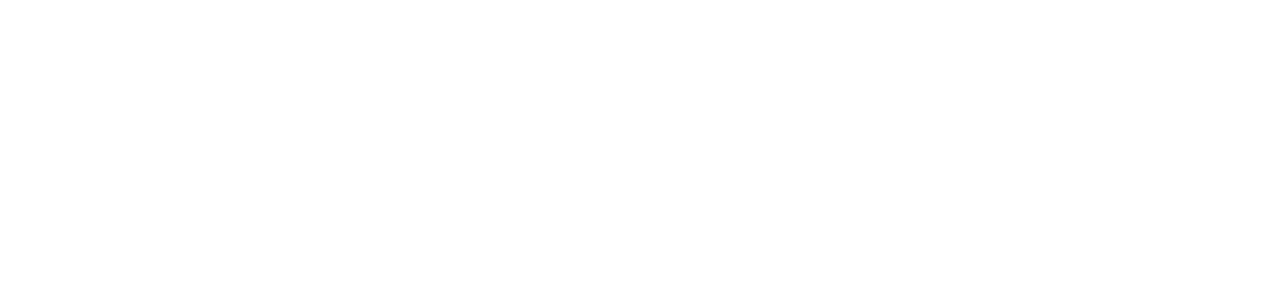
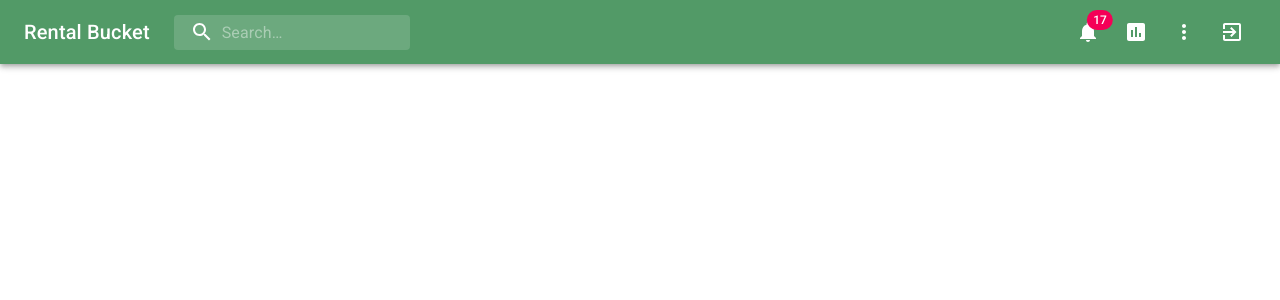
Before and after one commit to matheusbr1/rental-bucket, a React (Create React App) app: page /dashboard in a window 1280 px wide. Shown: the top 300 px of the page. Built offline with nearby package versions, Linux system fonts and the light colour scheme.

Commit message:
Feat: AppBar init

```diff
--- a/package.json
+++ b/package.json
@@ -4,6 +4,7 @@
   "private": true,
   "dependencies": {
     "@material-ui/core": "^4.11.3",
+    "@material-ui/icons": "^4.11.2",
     "@testing-library/jest-dom": "^5.11.4",
     "@testing-library/react": "^11.1.0",
     "@testing-library/user-event": "^12.1.10",
@@ -11,6 +12,7 @@
     "@types/node": "^12.0.0",
     "@types/react": "^17.0.0",
     "@types/react-dom": "^17.0.0",
+    "material-ui": "^0.20.2",
     "react": "^17.0.1",
     "react-dom": "^17.0.1",
     "react-router-dom": "^5.2.0",
--- /dev/null
+++ b/src/components/AppBar/index.tsx
@@ -0,0 +1,265 @@
+import React, { useCallback } from 'react'
+
+import {
+  fade,
+  makeStyles,
+  Theme,
+  createStyles
+} from "@material-ui/core/styles"
+import { AppBar as Bar } from "@material-ui/core"
+import Toolbar from "@material-ui/core/Toolbar"
+import IconButton from "@material-ui/core/IconButton"
+import Typography from "@material-ui/core/Typography"
+import InputBase from "@material-ui/core/InputBase"
+import Badge from "@material-ui/core/Badge"
+import MenuItem from "@material-ui/core/MenuItem"
+import Menu from "@material-ui/core/Menu"
+// import MenuIcon from "@material-ui/icons/Menu"
+import ReportIcon from "@material-ui/icons/Assessment"
+import SearchIcon from "@material-ui/icons/Search"
+import NotificationsIcon from "@material-ui/icons/Notifications"
+import MoreIcon from "@material-ui/icons/MoreVert"
+import LogoutIcon from "@material-ui/icons/ExitToApp"
+
+import { Container } from './styles'
+import { useHistory } from 'react-router'
+
+const AppBar: React.FC = () => {
+
+  const history = useHistory()
+
+  const handleSignOut = useCallback(() => {
+    history.push('/')
+  }, [history])
+
+  const useStyles = makeStyles((theme: Theme) =>
+    createStyles({
+      grow: {
+        flexGrow: 1
+      },
+      menuButton: {
+        marginRight: theme.spacing(2)
+      },
+      title: {
+        display: "none",
+        [theme.breakpoints.up("sm")]: {
+          display: "block"
+        }
+      },
+      search: {
+        position: "relative",
+        borderRadius: theme.shape.borderRadius,
+        backgroundColor: fade(theme.palette.common.white, 0.15),
+        "&:hover": {
+          backgroundColor: fade(theme.palette.common.white, 0.25)
+        },
+        marginRight: theme.spacing(2),
+        marginLeft: 0,
+        width: "100%",
+        [theme.breakpoints.up("sm")]: {
+          marginLeft: theme.spacing(3),
+          width: "auto"
+        }
+      },
+      searchIcon: {
+        padding: theme.spacing(0, 2),
+        height: "100%",
+        position: "absolute",
+        pointerEvents: "none",
+        display: "flex",
+        alignItems: "center",
+        justifyContent: "center"
+      },
+      inputRoot: {
+        color: "inherit"
+      },
+      inputInput: {
+        padding: theme.spacing(1, 1, 1, 0),
+        // vertical padding + font size from searchIcon
+        paddingLeft: `calc(1em + ${theme.spacing(4)}px)`,
+        transition: theme.transitions.create("width"),
+        width: "100%",
+        [theme.breakpoints.up("md")]: {
+          width: "20ch"
+        }
+      },
+      sectionDesktop: {
+        display: "none",
+        [theme.breakpoints.up("md")]: {
+          display: "flex"
+        }
+      },
+      sectionMobile: {
+        display: "flex",
+        [theme.breakpoints.up("md")]: {
+          display: "none"
+        }
+      }
+    })
+  );
+
+  const classes = useStyles();
+  const [anchorEl, setAnchorEl] = React.useState<null | HTMLElement>(null);
+  const [
+    mobileMoreAnchorEl,
+    setMobileMoreAnchorEl
+  ] = React.useState<null | HTMLElement>(null);
+
+  const isMenuOpen = Boolean(anchorEl);
+  const isMobileMenuOpen = Boolean(mobileMoreAnchorEl);
+
+  const handleOtherOptionsMenuOpen = (event: React.MouseEvent<HTMLElement>) => {
+    setAnchorEl(event.currentTarget);
+  }
+
+  const handleMobileMenuClose = () => {
+    setMobileMoreAnchorEl(null)
+  }
+
+  const handleMenuClose = () => {
+    setAnchorEl(null)
+    handleMobileMenuClose()
+  }
+
+  const handleMobileMenuOpen = (event: React.MouseEvent<HTMLElement>) => {
+    setMobileMoreAnchorEl(event.currentTarget)
+  }
+
+  const menuId = "primary-search-account-menu"
+  const renderMenu = (
+    <Menu
+      anchorEl={anchorEl}
+      anchorOrigin={{ vertical: "top", horizontal: "right" }}
+      id={menuId}
+      keepMounted
+      transformOrigin={{ vertical: "top", horizontal: "right" }}
+      open={isMenuOpen}
+      onClose={handleMenuClose}
+    >
+      <MenuItem onClick={handleMenuClose}>Clientes</MenuItem>
+      <MenuItem onClick={handleMenuClose}>Motoristas</MenuItem>
+      <MenuItem onClick={handleMenuClose}>Caminhões</MenuItem>
+      <MenuItem onClick={handleMenuClose}>Serviços</MenuItem>
+    </Menu>
+  )
+
+  const mobileMenuId = "primary-search-account-menu-mobile";
+  const renderMobileMenu = (
+    <Menu
+      anchorEl={mobileMoreAnchorEl}
+      anchorOrigin={{ vertical: "top", horizontal: "right" }}
+      id={mobileMenuId}
+      keepMounted
+      transformOrigin={{ vertical: "top", horizontal: "right" }}
+      open={isMobileMenuOpen}
+      onClose={handleMobileMenuClose}
+    >
+
+      <MenuItem  onClick={() => {}}>
+        <p>Serviços</p>
+      </MenuItem>
+
+      <MenuItem  onClick={() => {}}>
+        <p>Clientes</p>
+      </MenuItem>
+
+      <MenuItem  onClick={() => {}}>
+        <p>Motoristas</p>
+      </MenuItem>
+
+      <MenuItem  onClick={() => {}}>
+        <p>Caminhões</p>
+      </MenuItem>
+
+      <MenuItem  onClick={() => {}}>
+        <p>Relatórios</p>
+      </MenuItem>
+
+      <MenuItem onClick={handleSignOut}>
+        <p>Sair</p>
+      </MenuItem>
+    </Menu>
+  )
+
+  return (
+    <Container className={classes.grow}>
+      <Bar position="static">
+        <Toolbar>
+
+          {/* <IconButton
+            edge="start"
+            className={classes.menuButton}
+            color="inherit"
+            aria-label="open drawer"
+          >
+            <MenuIcon />
+          </IconButton> */}
+
+          <Typography className={classes.title} variant="h6" noWrap>
+            Rental Bucket
+          </Typography>
+
+          <div className={classes.search}>
+            <div className={classes.searchIcon}>
+              <SearchIcon />
+            </div>
+            <InputBase
+              placeholder="Search…"
+              classes={{
+                root: classes.inputRoot,
+                input: classes.inputInput
+              }}
+              inputProps={{ "aria-label": "search" }}
+            />
+          </div>
+
+          <div className={classes.grow} />
+
+          <div className={classes.sectionDesktop}>
+
+            <IconButton aria-label="show 17 new notifications" color="inherit">
+              <Badge badgeContent={17} color="secondary">
+                <NotificationsIcon />
+              </Badge>
+            </IconButton>
+
+            <IconButton aria-label="show 17 new notifications" color="inherit">
+              <ReportIcon />
+            </IconButton>
+
+            <IconButton
+              aria-label="account of current user"
+              aria-controls={menuId}
+              aria-haspopup="true"
+              onClick={handleOtherOptionsMenuOpen}
+              color="inherit"
+            >
+              <MoreIcon />
+            </IconButton>
+
+            <IconButton color="inherit" onClick={handleSignOut} >
+              <LogoutIcon />
+            </IconButton>
+          </div>
+
+          <div className={classes.sectionMobile}>
+            <IconButton
+              aria-label="show more"
+              aria-controls={mobileMenuId}
+              aria-haspopup="true"
+              onClick={handleMobileMenuOpen}
+              color="inherit"
+            >
+              <MoreIcon />
+            </IconButton>
+          </div>
+
+        </Toolbar>
+      </Bar>
+      {renderMobileMenu}
+      {renderMenu}
+    </Container>
+  )
+}
+
+export default AppBar
--- /dev/null
+++ b/src/components/AppBar/styles.ts
@@ -0,0 +1,10 @@
+import styled from 'styled-components'
+
+export const Container = styled.div `
+  width: 100%;
+  max-width: 1440px;
+
+  .MuiAppBar-colorPrimary {
+    background-color: #529A67;
+  }
+`
--- /dev/null
+++ b/src/pages/Dashboard/index.tsx
@@ -0,0 +1,14 @@
+import React from 'react'
+import AppBar from '../../components/AppBar'
+
+import { Container } from './styles'
+
+const Dashboard: React.FC = () => {
+  return (
+    <Container>
+      <AppBar />
+    </Container>
+  )
+}
+
+export default Dashboard
--- /dev/null
+++ b/src/pages/Dashboard/styles.ts
@@ -0,0 +1,10 @@
+import styled from 'styled-components'
+
+export const Container = styled.div`
+  width: 100vw;
+
+  display: flex;
+  flex-direction: column;
+  align-items: center;
+  justify-content: center;
+`
--- a/src/pages/SignIn/index.tsx
+++ b/src/pages/SignIn/index.tsx
@@ -1,11 +1,27 @@
-import React from 'react'
+import React, { useCallback, useState } from 'react'
+import { Link, useHistory } from 'react-router-dom'
 
-import { Container, Content, Header, Inputs } from './styles'
+import { Checkbox } from '@material-ui/core'
 
 import TextField from '../../components/TextField'
 import Button from '../../components/Button'
 
+import { Container, Content, Header, Inputs } from './styles'
+
 const SignIn: React.FC = () => {
+
+  const history = useHistory()
+
+  const [isRemeberInputsActive, setIsRememberInputsActive] = useState(false)
+
+  const handleRememberInputs = useCallback(() => {
+    setIsRememberInputsActive(state => !state)
+  }, [])
+
+  const handleSignIn = useCallback(() => {
+    history.push('/dashboard')
+  }, [history])
+
   return (
     <Container>
 
@@ -37,16 +53,24 @@
 
           <div className='options-line' >
             <div className='remember-me' >
-              <input type="checkbox"/>
+
+              <Checkbox
+                checked={isRemeberInputsActive}
+                onChange={handleRememberInputs}
+                style={{
+                  color: '#529A67'
+                }}
+              />
+
               <p>Lembrar-me</p>
             </div>
 
-            <a href="/"> Esqueci minha Senha </a>
+            <Link to="/forgot"> Esqueci minha Senha </Link>
           </div>
 
         </Inputs>
 
-        <Button>
+        <Button onClick={handleSignIn} >
           Entrar
         </Button>
 
--- a/src/pages/SignIn/styles.ts
+++ b/src/pages/SignIn/styles.ts
@@ -48,11 +48,13 @@
     .remember-me {
       display: flex;
       align-items: center;
+      font-size: 13px;
     }
 
     a {
-      font-size: 12px;
+      font-size: 13px;
+      text-decoration: none;
+      color: '#5C5C5C';
     }
   }
-
 `
--- a/src/routes.tsx
+++ b/src/routes.tsx
@@ -2,11 +2,13 @@
 import { BrowserRouter, Route } from 'react-router-dom'
 
 import SignIn from './pages/SignIn'
+import Dashboard from './pages/Dashboard'
 
 const Routes: React.FC = () => {
   return (
     <BrowserRouter>
       <Route path='/' exact component={SignIn} />
+      <Route path='/dashboard' exact component={Dashboard} />
     </BrowserRouter>
   )
 }
```
Also changed, not shown: 1 other file (tests, documents, lock files or other folders).
